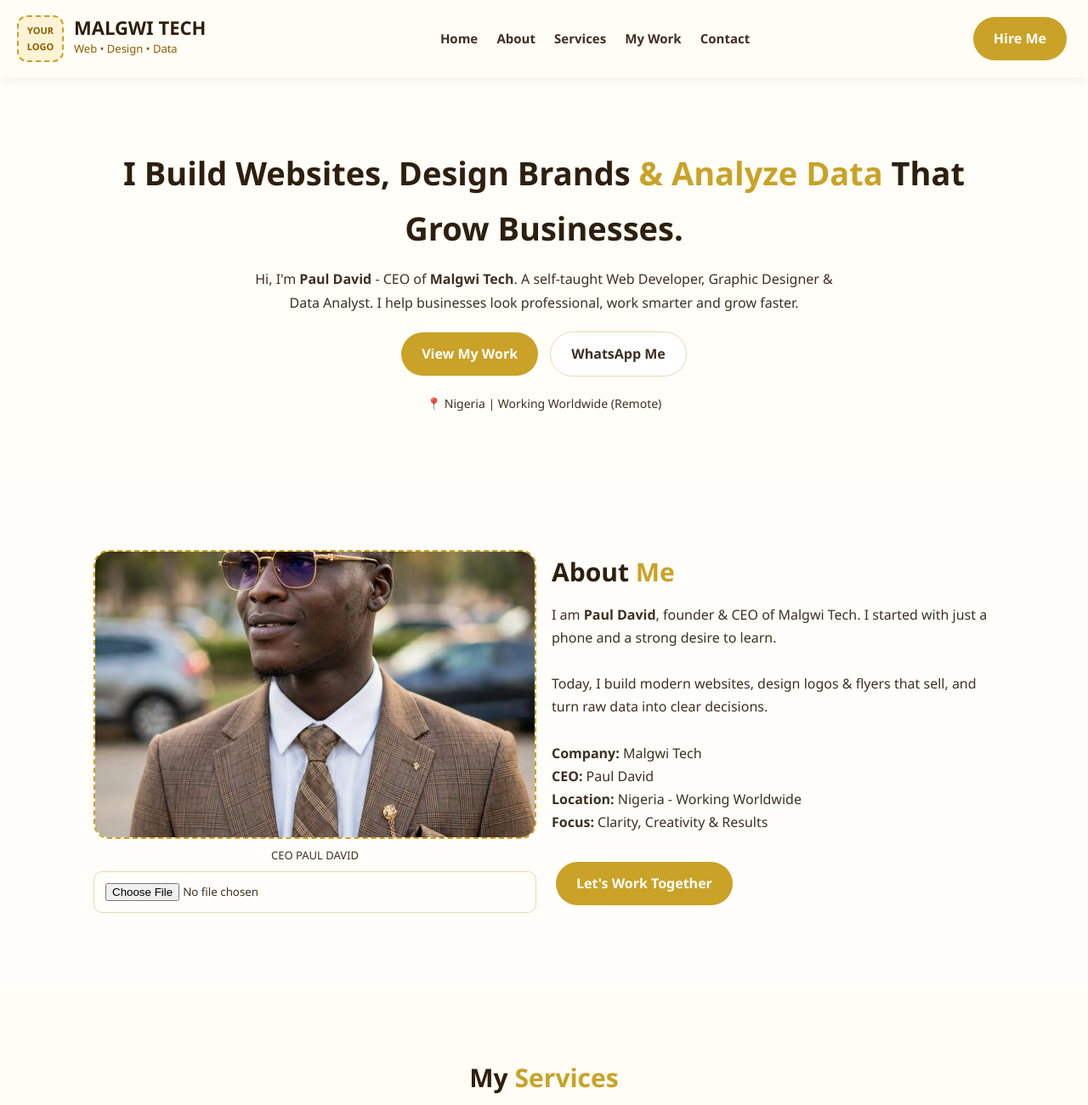
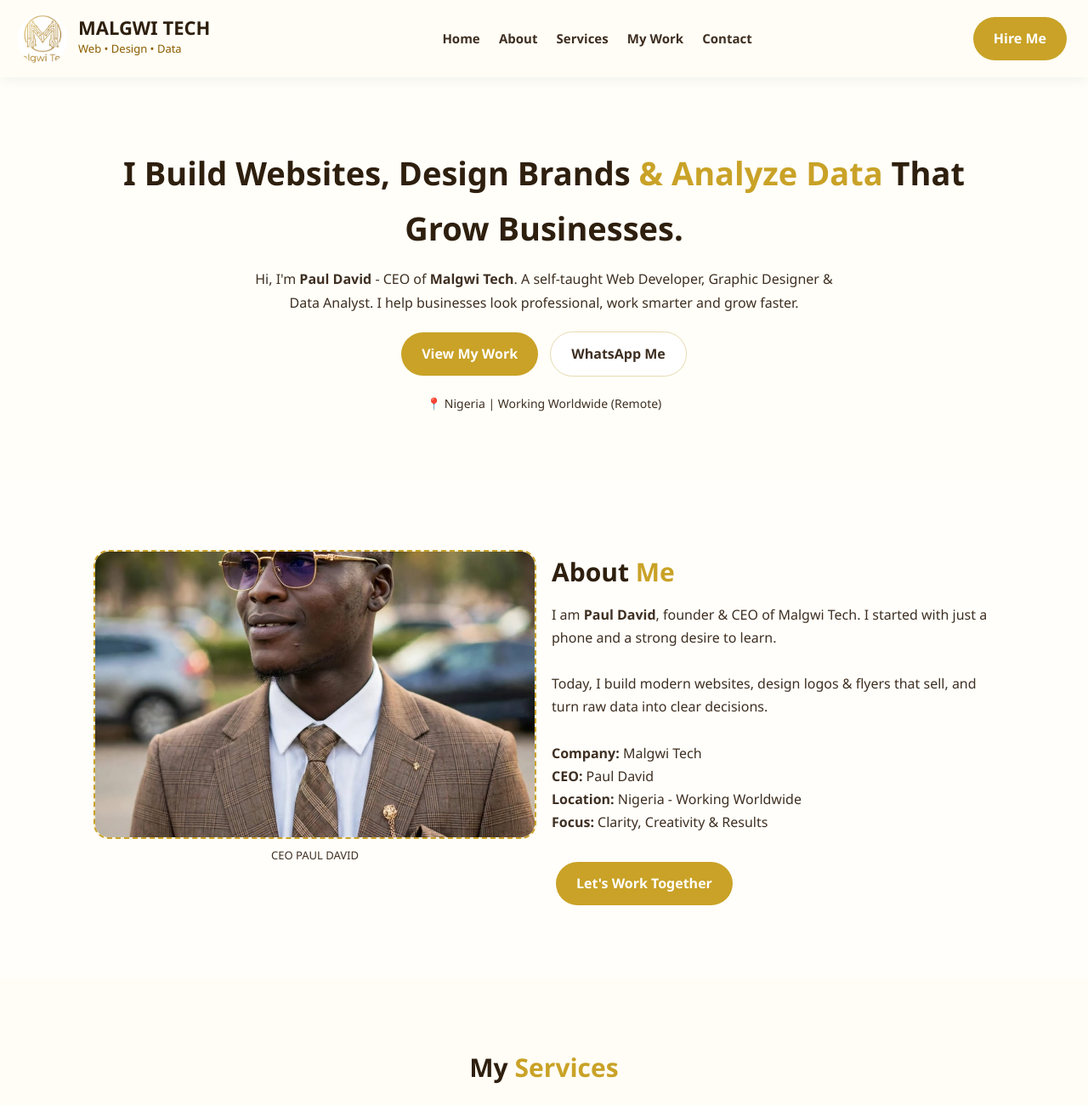
Before and after one commit to Pauldavid111/Malgwi-tech, a plain HTML site: page index.html in a window 1280 px wide. Shown: the top 1300 px of the page at 85% size. Drawn offline with Linux system fonts and the light colour scheme.

Commit message:
Replace logo text with image and update profile input
Replaced logo text with an image and updated profile picture input functionality.

```diff
--- a/index.html
+++ b/index.html
@@ -39,7 +39,7 @@ footer{background:#FFF6E0;text-align:center;padding:40px 20px;margin-top:20px}
 <!-- HEADER WITH LOGO SPACE -->
 <header>
 <div class="logo-area">
-<div class="logo-box" id="logoBox">YOUR<br>LOGO</div>
+<img src="logo.jpg" alt="Malgwi Tech Logo" style="width:60px; height:60px; border-radius:50%; object-fit:cover;">
 <div class="logo-text"><h1>MALGWI TECH</h1><span>Web • Design • Data</span></div>
 </div>
 <nav>
@@ -70,7 +70,6 @@ footer{background:#FFF6E0;text-align:center;padding:40px 20px;margin-top:20px}
 <!-- YOUR PICTURE HERE -->
 <img src="your-picture.jpg" class="profile-img" alt="Paul David - CEO Malgwi Tech" onerror="this.style.display='none'">
 <p style="font-size:13px;text-align:center;margin-top:8px"> <b></b> CEO PAUL DAVID</p>
-<input type="file" accept="image/*" onchange="document.querySelector('.profile-img').src=URL.createObjectURL(this.files[0]);document.querySelector('.profile-img').style.display='block'">
 </div>
 <div>
 <h2>About <span>Me</span></h2>
```
